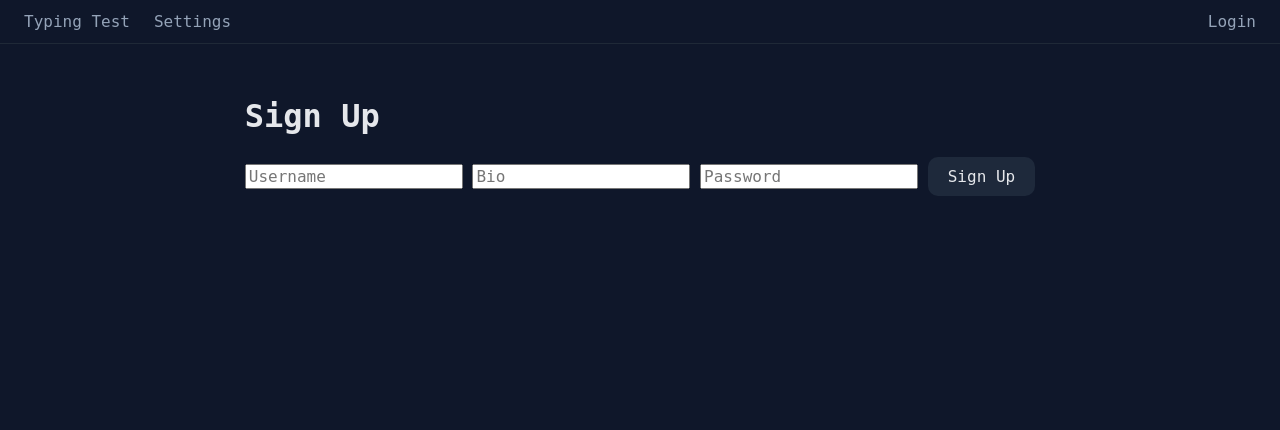
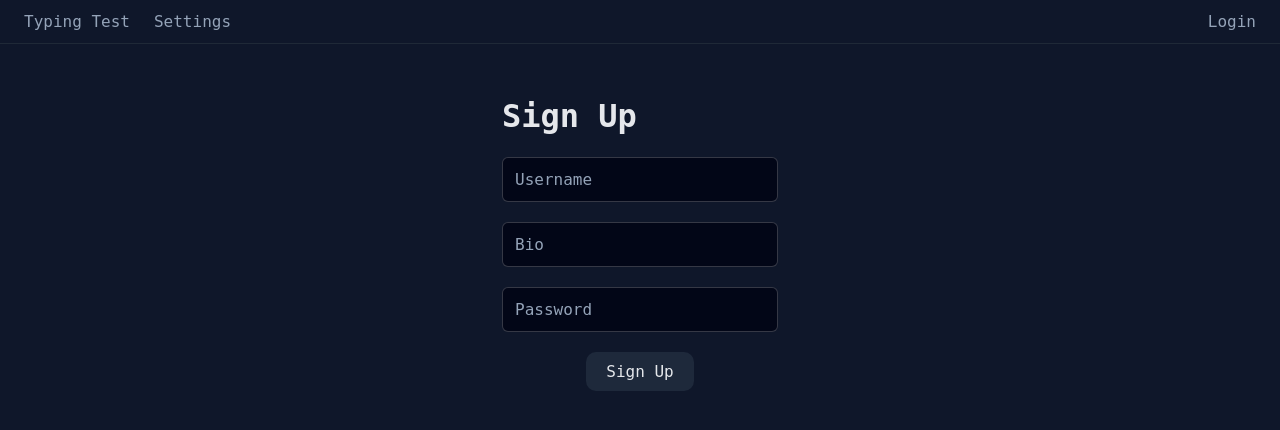
Before and after one commit to MagoDaZueira/IntroDev, a FastAPI app: page /signup in a window 1280 px wide. Shown: the top 430 px of the page. Run offline with FastAPI, Linux system fonts and the light colour scheme.

Commit message:
estilos dos forms

```diff
--- a/projeto/static/css/base.css
+++ b/projeto/static/css/base.css
@@ -5,7 +5,7 @@
 	--fg: #e5e7eb;
 	--accent: #22c55e;
 	--muted: #94a3b8;
-	--border: rgba(255, 255, 255, 0.05);
+	--border: rgba(255, 255, 255, 0.2);
 }
 
 body {
@@ -24,13 +24,68 @@ main {
 
 button, input {
 	font-family: "Roboto Mono", monospace;
-	/* font-family: inherit; */
 	font-size: inherit;
 	line-height: inherit;
 }
 
+button {
+	background-color: var(--bg-surface);
+	border-width: 0;
+	border-radius: 10px;
+	padding: 10px 20px;
+	color: var(--fg);
+}
+
+button:hover {
+	background-color: var(--fg);
+	color: var(--bg);
+}
+
+input {
+	border: 1px solid var(--border);
+	color: var(--fg);
+	background-color: var(--bg-surface);
+}
+
+input::placeholder {
+	color: var(--muted);
+}
+
+form {
+	display: flex;
+	flex-direction: column;
+	align-items: center;
+	gap: 20px;
+	/* margin-top: 40px; */
+}
+
+input {
+	width: 250px;
+	padding: 12px;
+	border-radius: 6px;
+	border: 1px solid var(--border);
+	background-color: var(--bg-deep);
+	color: var(--fg);
+	outline: none;
+	transition: all 0.2s ease;
+}
+
+input::placeholder {
+	color: var(--muted);
+}
+
+input:focus {
+	border-color: var(--accent);
+	background-color: var(--bg-surface);
+}
+
+input:hover {
+	border-color: var(--accent);
+}
+
 a[hx-get]:not([href]),
 a[hx-post]:not([href]),
-[hx-get], [hx-post] {
+[hx-get], [hx-post],
+:not([form]) {
 	cursor: pointer;
 }
--- a/projeto/static/css/components.css
+++ b/projeto/static/css/components.css
@@ -30,16 +30,3 @@ a.standard-link {
 a.standard-link:hover {
 	color: var(--fg);
 }
-
-button {
-	background-color: var(--bg-surface);
-	border-width: 0;
-	border-radius: 10px;
-	padding: 10px 20px;
-	color: var(--fg);
-}
-
-button:hover {
-	background-color: var(--fg);
-	color: var(--bg);
-}
--- a/projeto/templates/layouts/login.html
+++ b/projeto/templates/layouts/login.html
@@ -7,8 +7,6 @@
 		<input type="text" name="username" placeholder="Username">
 		<input type="password" name="password" placeholder="Password">
 		<button type="submit">Login</button>
-	</form>
-
 		<div id="signup-suggest">Don't have an account yet?
 			<a	hx-target="#main-content"
 				hx-push-url="true"
@@ -18,6 +16,7 @@
 				Sign up
 			</a>
 		</div>
+	</form>
 
 	<div id="error"></div>
 </div>
--- a/projeto/templates/partials/edit_profile.html
+++ b/projeto/templates/partials/edit_profile.html
@@ -3,8 +3,8 @@
 	  hx-target="#edit-profile"
 	  hx-swap="innerHTML">
 
-	<input type="text" name="new_username" placeholder="{{ user.username }}" value="{{ user.username }}">
-	<input type="text" name="new_bio" placeholder="{{ user.bio }}" value="{{ user.bio }}">
+	<input type="text" name="new_username" placeholder="New Username" value="{{ user.username }}">
+	<input type="text" name="new_bio" placeholder="New Bio" value="{{ user.bio }}">
 
 	<button hx-get="/clear"
 			hx-target="closest form"
```
Lines whose indentation alone changed are shown as unchanged.
